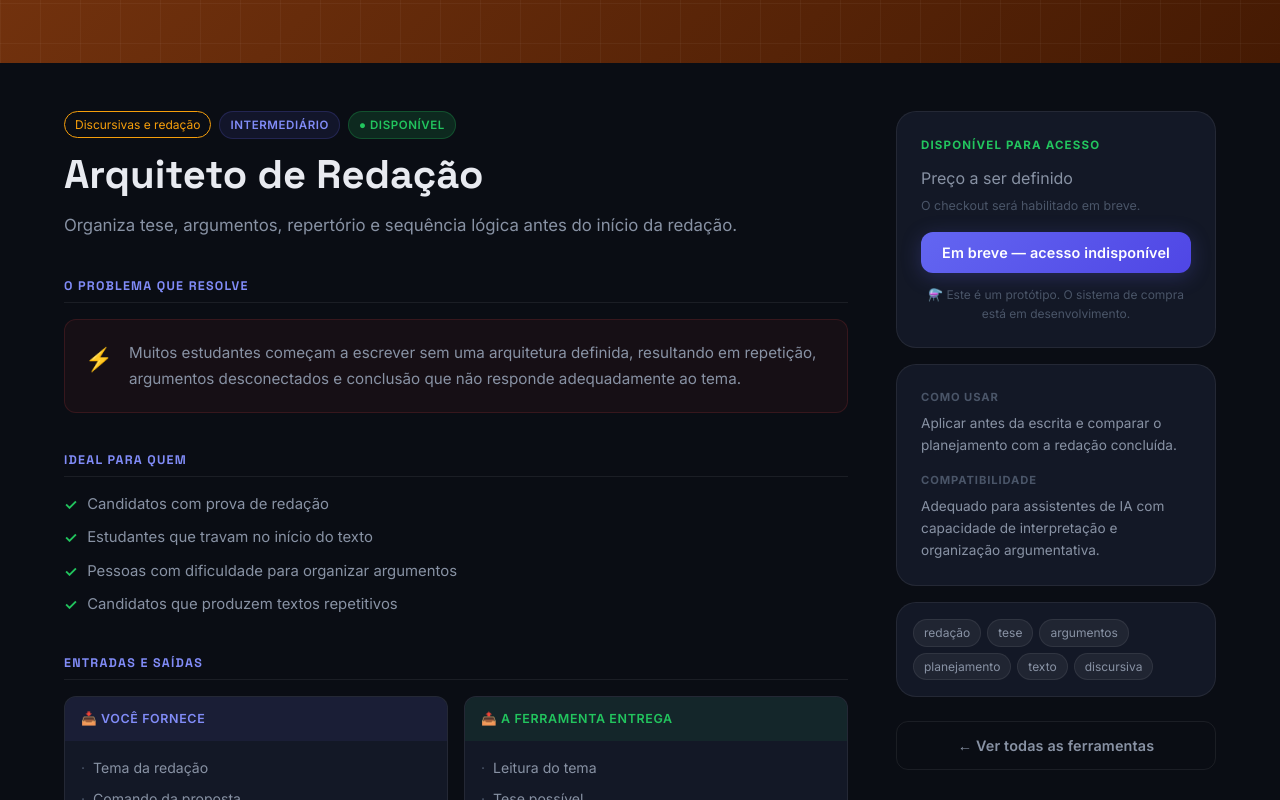
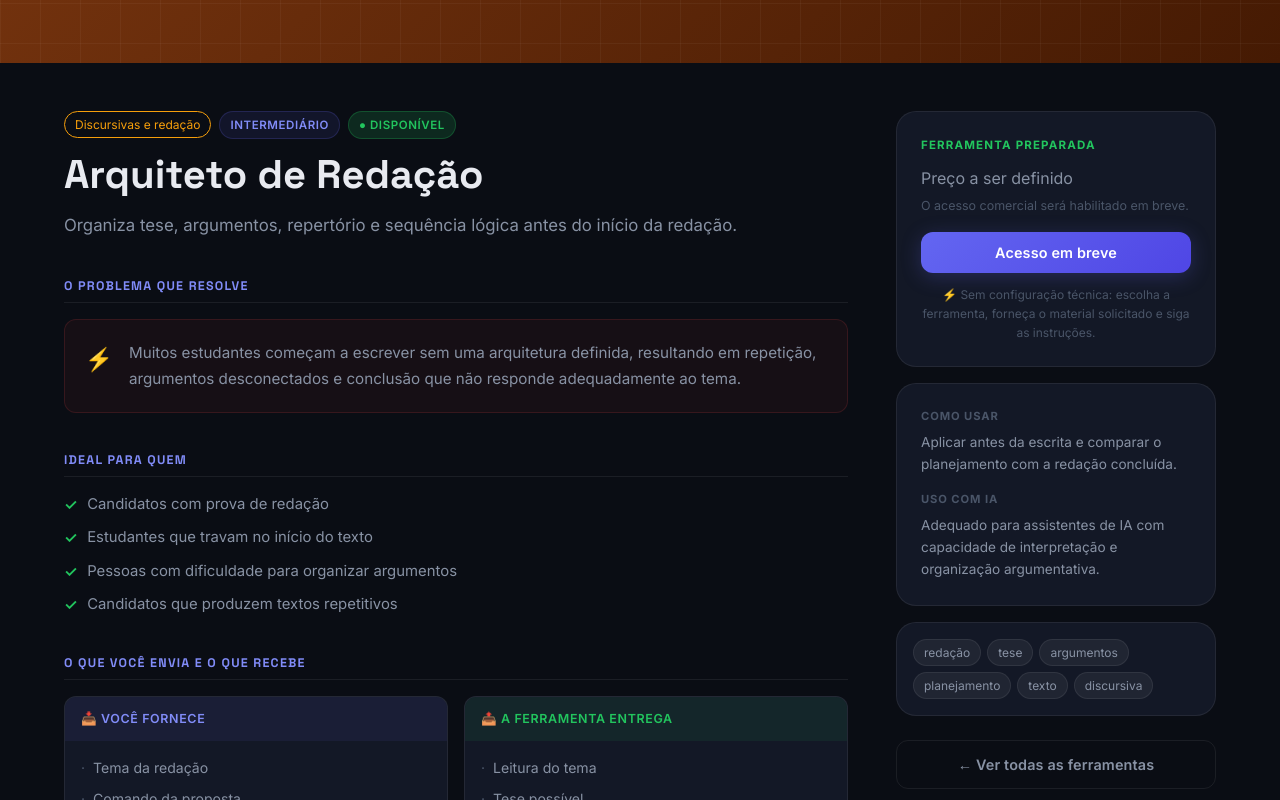
Before and after one commit to leothaylor/promptlab_estudos, a React (Vite) app: page /product/arquiteto-de-redacao in a window 1280 px wide. Shown: the part 340-1140 px from the top of the page. Built offline with nearby package versions, Linux system fonts and the light colour scheme.

Commit message:
Remove prototype language from product pages

```diff
--- a/src/pages/ProductDetail.tsx
+++ b/src/pages/ProductDetail.tsx
@@ -44,14 +44,12 @@ export default function ProductDetail() {
 
   return (
     <div className="product-detail-page">
-      {/* Breadcrumb */}
       <div className="detail-breadcrumb container">
         <Link to="/" className="breadcrumb-link">← Todas as ferramentas</Link>
         <span className="breadcrumb-sep">/</span>
         <span className="breadcrumb-current">{product.name}</span>
       </div>
 
-      {/* Header banner */}
       <div className="detail-banner">
         <div className={`detail-visual ${visClass}`}>
           <div className="detail-visual-content">
@@ -63,9 +61,7 @@ export default function ProductDetail() {
       </div>
 
       <div className="container detail-layout">
-        {/* Main content */}
         <div className="detail-main">
-          {/* Title + meta */}
           <div className="detail-title-block">
             <div className="detail-meta-row">
               <span
@@ -86,7 +82,6 @@ export default function ProductDetail() {
             <p className="detail-description">{product.description}</p>
           </div>
 
-          {/* Problem */}
           {product.problem && (
             <div className="detail-block">
               <h2 className="detail-block-title">O problema que resolve</h2>
@@ -97,7 +92,6 @@ export default function ProductDetail() {
             </div>
           )}
 
-          {/* Ideal for */}
           {product.idealFor.length > 0 && (
             <div className="detail-block">
               <h2 className="detail-block-title">Ideal para quem</h2>
@@ -112,10 +106,9 @@ export default function ProductDetail() {
             </div>
           )}
 
-          {/* Inputs & Outputs */}
           {(product.inputs.length > 0 || product.outputs.length > 0) && (
             <div className="detail-block">
-              <h2 className="detail-block-title">Entradas e saídas</h2>
+              <h2 className="detail-block-title">O que você envia e o que recebe</h2>
               <div className="io-grid">
                 {product.inputs.length > 0 && (
                   <div className="io-card">
@@ -141,10 +134,9 @@ export default function ProductDetail() {
             </div>
           )}
 
-          {/* Benefits */}
           {product.benefits.length > 0 && (
             <div className="detail-block">
-              <h2 className="detail-block-title">Benefícios</h2>
+              <h2 className="detail-block-title">O tempo que você deixa de gastar no garimpo</h2>
               <div className="benefits-grid">
                 {product.benefits.map((b, i) => (
                   <div key={i} className="benefit-pill">
@@ -155,7 +147,6 @@ export default function ProductDetail() {
             </div>
           )}
 
-          {/* Demonstration */}
           {product.demonstration && (
             <div className="detail-block">
               <h2 className="detail-block-title">Demonstração</h2>
@@ -164,21 +155,20 @@ export default function ProductDetail() {
           )}
         </div>
 
-        {/* Sidebar */}
         <aside className="detail-sidebar">
           <div className="sidebar-card">
             {isAvailable ? (
               <>
-                <div className="sidebar-status-label">Disponível para acesso</div>
+                <div className="sidebar-status-label">Ferramenta preparada</div>
                 <div className="sidebar-price-info">
                   Preço a ser definido
-                  <span className="sidebar-price-note">O checkout será habilitado em breve.</span>
+                  <span className="sidebar-price-note">O acesso comercial será habilitado em breve.</span>
                 </div>
                 <button className="btn btn-primary" style={{ width: '100%', justifyContent: 'center', marginTop: 16 }} disabled>
-                  Em breve — acesso indisponível
+                  Acesso em breve
                 </button>
                 <div className="sidebar-proto-note">
-                  ⚗️ Este é um protótipo. O sistema de compra está em desenvolvimento.
+                  ⚡ Sem configuração técnica: escolha a ferramenta, forneça o material solicitado e siga as instruções.
                 </div>
               </>
             ) : (
@@ -194,7 +184,6 @@ export default function ProductDetail() {
             )}
           </div>
 
-          {/* Extra info */}
           {(product.recommendedUse || product.compatibility) && (
             <div className="sidebar-card sidebar-card-secondary">
               {product.recommendedUse && (
@@ -205,14 +194,13 @@ export default function ProductDetail() {
               )}
               {product.compatibility && (
                 <div className="sidebar-info-item">
-                  <div className="sidebar-info-label">Compatibilidade</div>
+                  <div className="sidebar-info-label">Uso com IA</div>
                   <p className="sidebar-info-value">{product.compatibility}</p>
                 </div>
               )}
             </div>
           )}
 
-          {/* Search terms */}
           {product.searchTerms.length > 0 && (
             <div className="sidebar-tags">
               {product.searchTerms.map((t, i) => (
```
